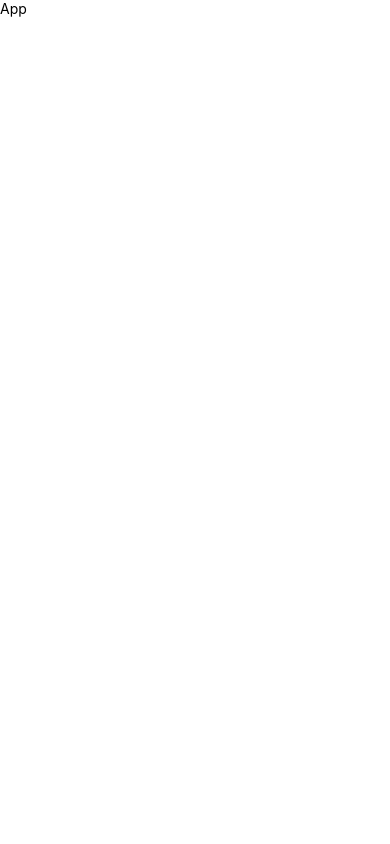
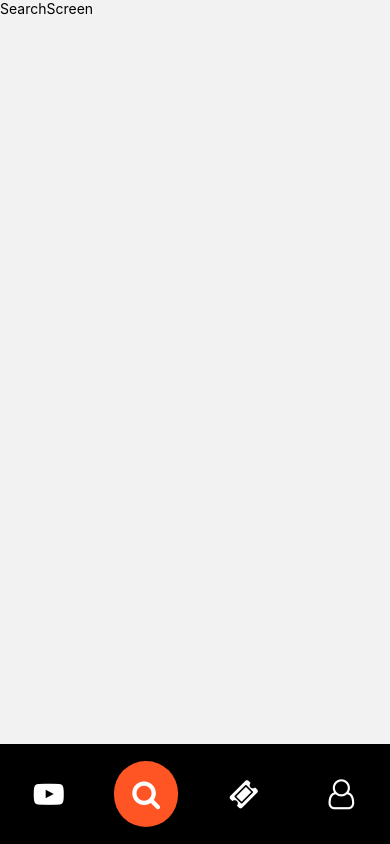
Before and after one commit to phucloc2107/Movie-Ticket-Booking, a React Native app: screen /Search in a window 390 px wide. Built offline with nearby package versions, Linux system fonts and the light colour scheme.

Commit message:
Create TabNavigator

```diff
--- a/App.js
+++ b/App.js
@@ -1,17 +1,22 @@
-import { StyleSheet, Text, View } from 'react-native'
-import React from 'react'
-import { searchMovies } from './src/api/apicalls'
+import * as React from 'react';
+import { NavigationContainer } from '@react-navigation/native';
+import { createNativeStackNavigator } from '@react-navigation/native-stack';
+import TabNavigator from './src/navigators/TabNavigator';
+import MovieDetailsScreen from './src/screens/MovieDetailsScreen';
+import SeatBookingScreen from './src/screens/SeatBookingScreen';
+
+const Stack = createNativeStackNavigator();
 
 const App = () => {
-  console.log(searchMovies('Avengers'))
   return (
-    <View>
-      <Text>App</Text>
-
-    </View>
+    <NavigationContainer>
+      <Stack.Navigator screenOptions={{ headerShown: false }}>
+        <Stack.Screen name='Tab' component={TabNavigator} options={{ animation: 'default' }} />
+        <Stack.Screen name='MovieDetails' component={MovieDetailsScreen} options={{ animation: 'slide_from_right' }} />
+        <Stack.Screen name='SeatBooking' component={SeatBookingScreen} options={{ animation: 'slide_from_bottom' }} />
+      </Stack.Navigator>
+    </NavigationContainer>
   )
 }
 
-export default App
-
-const styles = StyleSheet.create({})
+export default App;
--- a/package.json
+++ b/package.json
@@ -27,6 +27,7 @@
     "@react-native/metro-config": "^0.72.11",
     "@tsconfig/react-native": "^3.0.0",
     "@types/react": "^18.0.24",
+    "@types/react-native-vector-icons": "^6.4.17",
     "@types/react-test-renderer": "^18.0.0",
     "babel-jest": "^29.2.1",
     "eslint": "^8.19.0",
--- /dev/null
+++ b/src/navigators/TabNavigator.js
@@ -0,0 +1,96 @@
+import React from 'react';
+import HomeScreen from '../screens/HomeScreen';
+import SearchScreen from '../screens/SearchScreen';
+import TicketScreen from '../screens/TicketScreen';
+import UserAccountScreen from '../screens/UserAccountScreen';
+import { COLORS, FONTSIZE, SPACING } from '../theme/theme';
+import CustomIcon from '../components/CustomIcon';
+import { View, StyleSheet } from 'react-native';
+import { createBottomTabNavigator } from '@react-navigation/bottom-tabs';
+import FontAwesome from 'react-native-vector-icons/FontAwesome';
+
+const Tab = createBottomTabNavigator();
+
+const TabNavigator = () => {
+    return (
+        <Tab.Navigator screenOptions={{
+            tabBarHideOnKeyboard: true,
+            headerShown: false,
+            tabBarStyle: {
+                backgroundColor: COLORS.Black,
+                borderTopWidth: 0,
+                height: SPACING.space_10 * 10,
+            },
+        }}>
+            <Tab.Screen
+                name='Home'
+                component={HomeScreen}
+                options={{
+                    tabBarShowLabel: false,
+                    tabBarIcon: ({ focused, color, size }) => {
+                        return <View style={[
+                            styles.activeTabBackground,
+                            focused ? { backgroundColor: COLORS.Orange } : {},
+                        ]}>
+                            <FontAwesome name="youtube-play" color={COLORS.White} size={FONTSIZE.size_30} />
+                        </View>;
+                    }
+                }} />
+
+            <Tab.Screen
+                name='Search'
+                component={SearchScreen}
+                options={{
+                    tabBarShowLabel: false,
+                    tabBarIcon: ({ focused, color, size }) => {
+                        return <View style={[
+                            styles.activeTabBackground,
+                            focused ? { backgroundColor: COLORS.Orange } : {},
+                        ]}>
+                            <FontAwesome name='search' color={COLORS.White} size={FONTSIZE.size_30} />
+                        </View>;
+                    }
+                }} />
+
+            <Tab.Screen
+                name='Ticket'
+                component={TicketScreen}
+                options={{
+                    tabBarShowLabel: false,
+                    tabBarIcon: ({ focused, color, size }) => {
+                        return <View style={[
+                            styles.activeTabBackground,
+                            focused ? { backgroundColor: COLORS.Orange } : {},
+                        ]}>
+                            <FontAwesome name='ticket' color={COLORS.White} size={FONTSIZE.size_30} />
+                        </View>;
+                    }
+                }} />
+
+            <Tab.Screen
+                name='User'
+                component={UserAccountScreen}
+                options={{
+                    tabBarShowLabel: false,
+                    tabBarIcon: ({ focused, color, size }) => {
+                        return <View style={[
+                            styles.activeTabBackground,
+                            focused ? { backgroundColor: COLORS.Orange } : {},
+                        ]}>
+                            <FontAwesome name='user-o' color={COLORS.White} size={FONTSIZE.size_30} />
+                        </View>;
+                    }
+                }} />
+        </Tab.Navigator>
+    )
+};
+
+const styles = StyleSheet.create({
+    activeTabBackground: {
+        backgroundColor: COLORS.Black,
+        padding: SPACING.space_18,
+        borderRadius: SPACING.space_18 * 10
+    }
+});
+
+export default TabNavigator;
```
Also changed, not shown: 2 other files (tests, documents, lock files or other folders).
